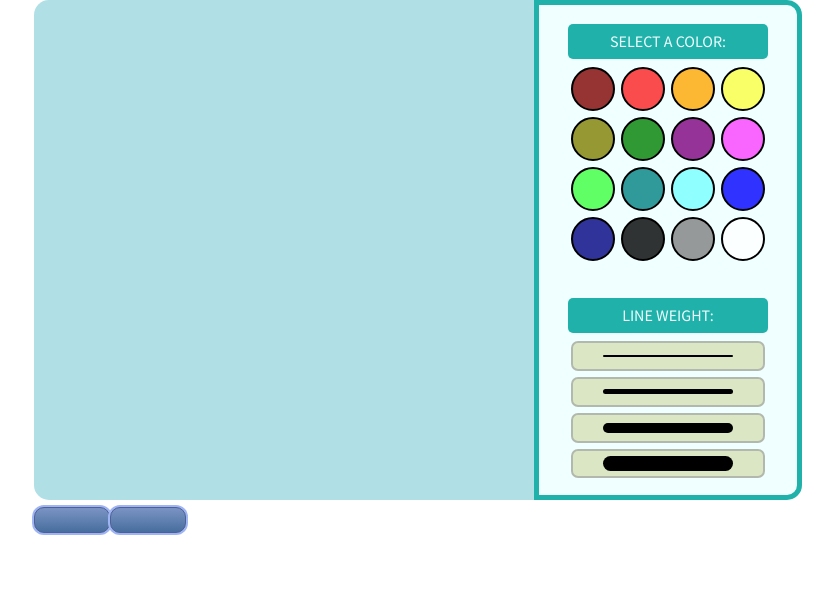
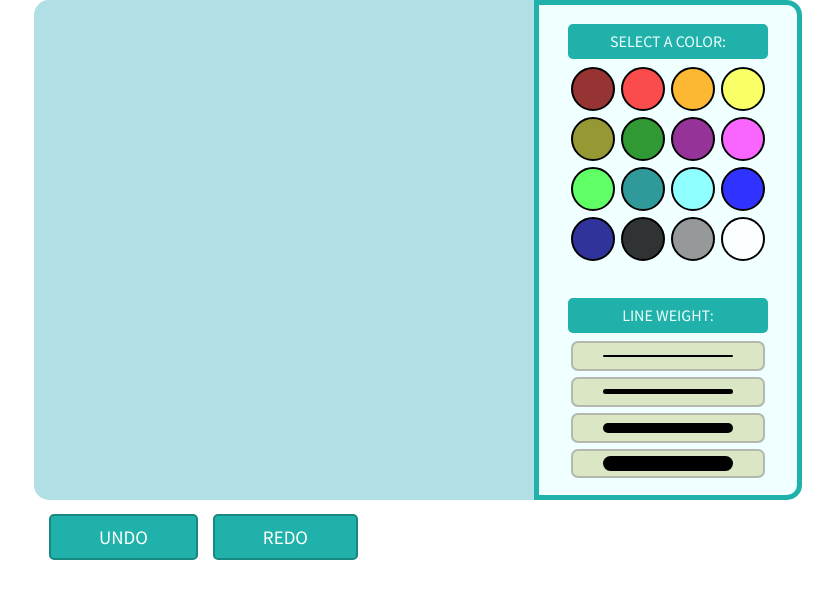
Before and after one commit to santi-go/react-paint-app, a React (Create React App) app: page / in a window 1280 px wide. Shown: the top 598 px of the page, without its empty margins (222-1055 px from the left). Built offline with nearby package versions, Linux system fonts and the light colour scheme.

Commit message:
undo redo buttons style done

```diff
--- a/src/App.css
+++ b/src/App.css
@@ -135,26 +135,23 @@
     height: 15px;
     border-radius: 15px; }
 
-.myButton {
-  box-shadow: 0px 0px 0px 2px #9fb4f2;
-  background: linear-gradient(to bottom, #7892c2 5%, #476e9e 100%);
-  background-color: #7892c2;
-  border-radius: 10px;
-  border: 1px solid #4e6096;
+.undo-redo-btn {
+  background-color: lightseagreen;
+  border-radius: 5px;
+  border: 2px solid #188882;
   display: inline-block;
   cursor: pointer;
   color: #ffffff;
-  font-family: Arial;
+  font-family: 'Source Sans Pro', sans-serif;
   font-size: 19px;
-  padding: 12px 37px;
-  text-decoration: none;
-  text-shadow: 0px 1px 0px #283966; }
+  padding: 9px 48px;
+  margin: 10px 0;
+  margin-left: 15px; }
 
-.myButton:hover {
-  background: linear-gradient(to bottom, #476e9e 5%, #7892c2 100%);
-  background-color: #476e9e; }
+.undo-redo-btn:hover {
+  background-color: #188882; }
 
-.myButton:active {
+.undo-redo-btn:active {
   position: relative;
   top: 1px; }
 
--- a/src/components/Button/Button.js
+++ b/src/components/Button/Button.js
@@ -7,7 +7,7 @@ function Button(props){
             className={props.className}
             onClick={props.onClick}
         >
-        <div className={line}></div>
+        <div className={line}>{props.legend}</div>
         </button>
     );
 }
--- a/src/components/Button/Button.scss
+++ b/src/components/Button/Button.scss
@@ -201,26 +201,23 @@
 	}
 }
 
-.myButton {
-	box-shadow: 0px 0px 0px 2px #9fb4f2;
-	background:linear-gradient(to bottom, #7892c2 5%, #476e9e 100%);
-	background-color:#7892c2;
-	border-radius:10px;
-	border:1px solid #4e6096;
+.undo-redo-btn {
+	background-color:lightseagreen;
+	border-radius:5px;
+	border:2px solid rgb(24, 136, 130);
 	display:inline-block;
 	cursor:pointer;
 	color:#ffffff;
-	font-family:Arial;
+	font-family:'Source Sans Pro', sans-serif;
 	font-size:19px;
-	padding:12px 37px;
-	text-decoration:none;
-	text-shadow:0px 1px 0px #283966;
+	padding:9px 48px;
+	margin: 10px 0;
+    margin-left: 15px;
 }
-.myButton:hover {
-	background:linear-gradient(to bottom, #476e9e 5%, #7892c2 100%);
-	background-color:#476e9e;
+.undo-redo-btn:hover {
+	background-color:rgb(24, 136, 130);
 }
-.myButton:active {
+.undo-redo-btn:active {
 	position:relative;
 	top:1px;
 }
--- a/src/components/Canvas/Canvas.js
+++ b/src/components/Canvas/Canvas.js
@@ -1,6 +1,6 @@
 import React from 'react';
 import './Canvas.scss'
-import Button from '../Button/Button';
+import UndoRedo from '../UndoRedo/UndoRedo';
 
 class Canvas extends React.Component {
     constructor(...props) {
@@ -202,16 +202,12 @@ class Canvas extends React.Component {
                         onMouseMove={this.mouseMove}
                         onTouchMove={this.mouseMove}
                     />
-                    <Button
-                        className="myButton"
-                        onClick={this.undoLast}
+                    <UndoRedo
+                        className="undo-redo-btn"
+                        unDo={this.undoLast}
+                        reDo={this.redoLast}
                     >
-                    </Button>
-                    <Button
-                        className="myButton"
-                        onClick={this.redoLast}
-                    >
-                    </Button>
+                    </UndoRedo>
             </div>
         )
     }
--- /dev/null
+++ b/src/components/UndoRedo/UndoRedo.js
@@ -0,0 +1,38 @@
+import React from 'react';
+import Button from '../Button/Button'
+import './UndoRedo.scss';
+
+class UndoRedo extends React.Component {
+    renderDoButton(i) {
+        if(i === 0) {
+            return (
+                <Button
+                    className={this.props.className}
+                    onClick={() => this.props.unDo()}
+                    legend="UNDO"
+                ></Button>
+            );
+        }
+        if (i === 1) {
+            return (
+                <Button
+                    className={this.props.className}
+                    onClick={() => this.props.reDo()}
+                    legend="REDO"
+                ></Button>
+            );
+        }
+
+    }
+
+    render() {
+        return (
+            <div className="undo-redo">
+                {this.renderDoButton(0)}
+                {this.renderDoButton(1)}
+            </div>
+        );
+    }
+}
+
+export default UndoRedo;
--- /dev/null
+++ b/src/components/UndoRedo/UndoRedo.scss
@@ -0,0 +1,5 @@
+.undo-redo {
+    display: flex;
+    flex-direction: row;
+    justify-content: flex-start;
+}
```
Also changed, not shown: src/sass/main.scss (line endings or trailing spaces), 1 other file (tests, documents, lock files or other folders).
